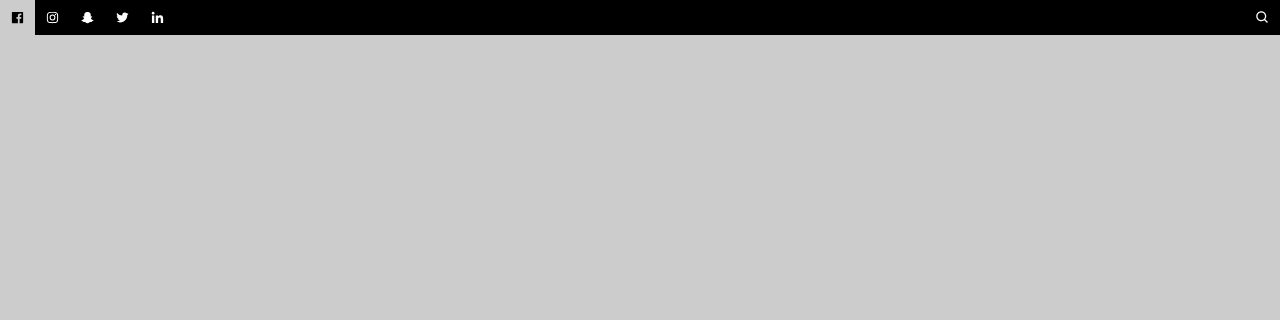
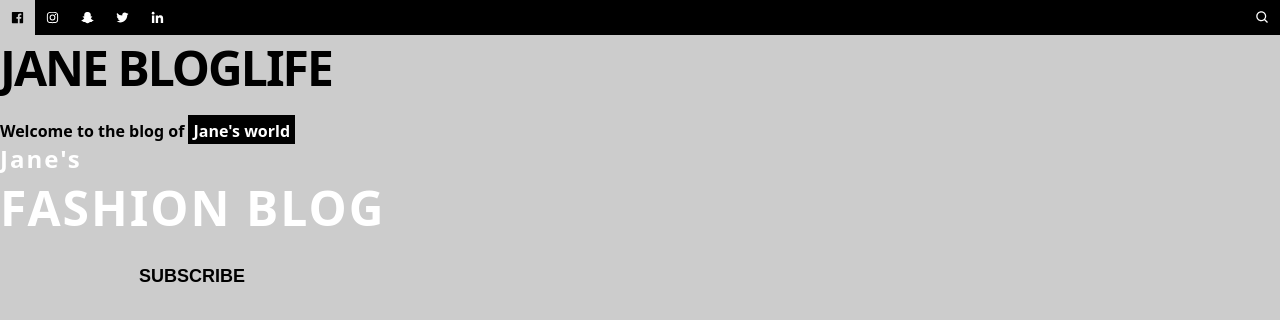
Before and after one commit to Numwali/challenge1, a plain HTML site: page index.html in a window 1280 px wide. Drawn offline with Linux system fonts and the light colour scheme.

Commit message:
Hero part

```diff
--- a/index.html
+++ b/index.html
@@ -104,6 +104,22 @@
      </div>
    </nav>
  </header>
+ <main>
+  <div class="hero">
+    <div class="container">
+      <h1><b>jane bloglife</b></h1>
+      <p>Welcome to the blog of <span>Jane's world</span></p>
+    </div>
+    <div class="picture">
+      <div class="name">
+        <h3>
+          jane's <br />
+          <span>fashion blog</span>
+        </h3>
+        <button>subscribe</button>
+      </div>
+     </div>
+  </div>
 
  </body>
 </html>
--- a/styles.css
+++ b/styles.css
@@ -46,3 +46,81 @@ nav{
 header  svg{
  fill:var(--secondary-color);
 }
+main{
+ width: 100%;
+ display: flex;
+ justify-content: space-between;
+ flex-wrap: wrap;
+}
+
+.hero{
+ width: 100%;
+ display: flex;
+ flex-direction: column;
+ flex-wrap: nowrap;
+}
+.hero container{
+ padding:60px;
+ text-align: center;
+ background: var(--secondary-color);
+}
+.container h1{
+ color:var(--primary-color);
+ text-transform: uppercase;
+ letter-spacing: -2px;
+ font-weight: bold;
+ font-size: 3rem;
+ margin-bottom: 20px;
+}
+
+.container p{
+ font-weight:bold;
+}
+.container p span{
+ background: var(--primary-color);
+ color:var(--secondary-color);
+ padding:5px 5px 2px 5px;
+}
+#hero img{
+ max-width:100%;
+ height:auto;
+}
+#picture{
+ height:100vh;
+ background-image: url('./assets/jane.jpg');
+ background-repeat: no-repeat;
+ background-size: cover;
+ padding:20px;
+ display: flex;
+ justify-content:flex-start;
+ align-items:end;
+}
+#picture .name{
+ width:50% !important;
+ margin-bottom:5rem;
+}
+.name h3{
+ text-transform: capitalize;
+ letter-spacing: 2px;
+ font-size: 1.5rem;
+ margin-bottom: 10px;
+ color:var(--secondary-color)
+}
+.name h3 span{
+ text-transform: uppercase;
+ font-weight:bold;
+ font-size: 3rem;
+}
+.name button{
+ width:30%;
+ padding:15px;
+ border: 1px solid transparent;
+ font-size:18px;
+ font-weight: 600;
+ text-transform: uppercase;
+ background: #cccccc97;
+ cursor: pointer;
+}
+.name button:hover{
+ background: #e1dcdcb7;
+}
```
